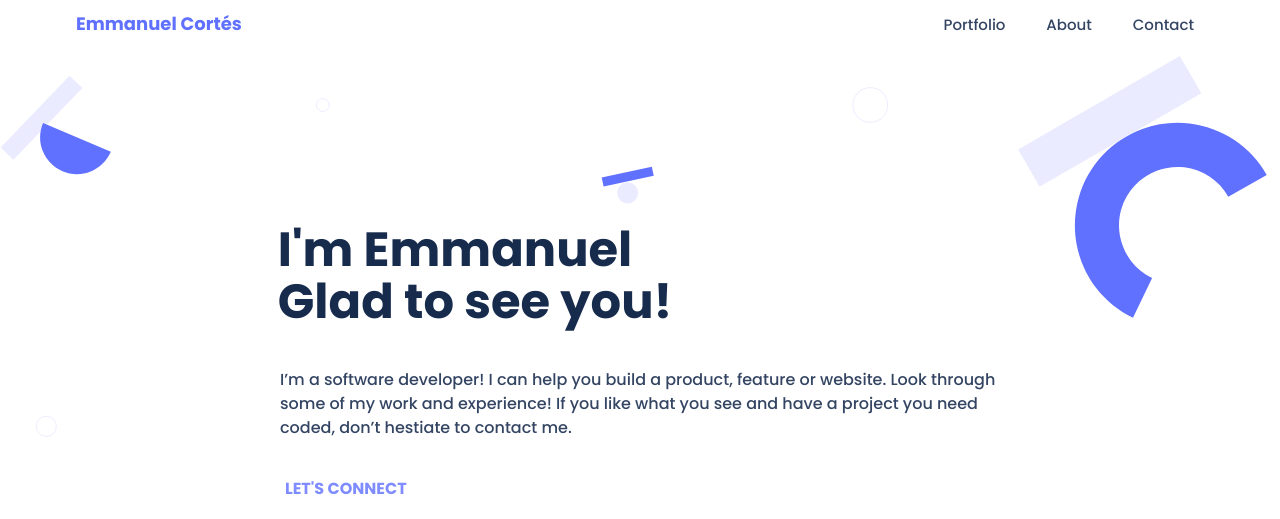
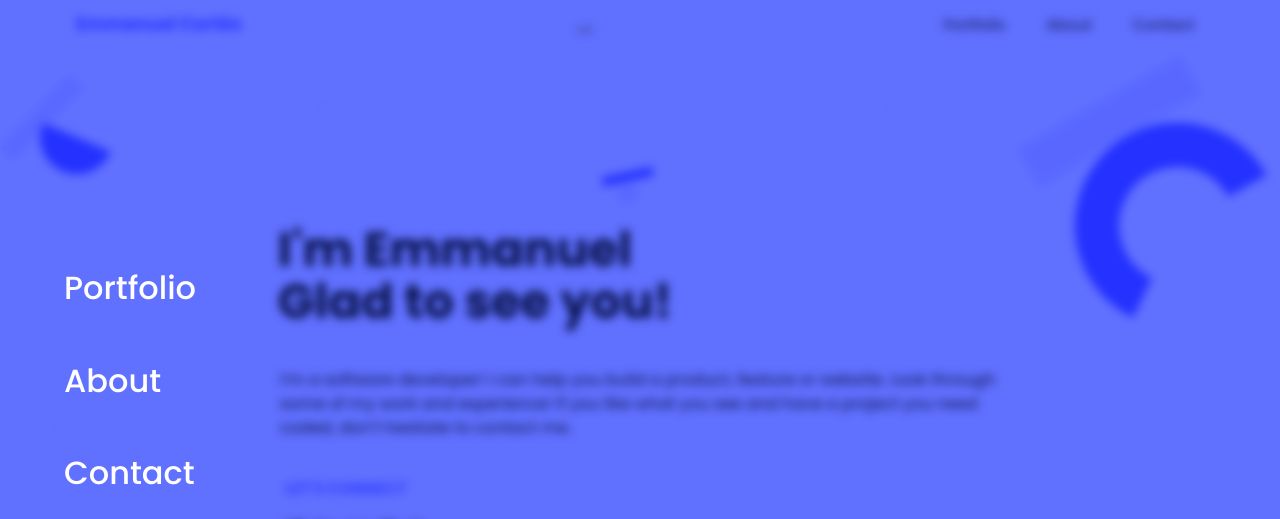
Before and after one commit to emmanuelcortes2/1stweb, a website: page index.html in a window 1280 px wide. Shown: the top 519 px of the page. Drawn offline with nearby package versions, Linux system fonts and the light colour scheme.

Commit message:
add drop-down-menu-styling

```diff
--- a/index.html
+++ b/index.html
@@ -13,10 +13,17 @@
     <body>
         <header class="wrapper">
             <a class="logo">Emmanuel Cortés</a>
-        <div>
+        <div class="dropdown">
+            <button class="drop-button" onclick="dropFunction()">
             <a class="menu-button">
                 <img src="menu.svg" width="20" alt="menu">
             </a>
+        </button>
+        <div class="drop-content">
+            <a href="#works-container">Portfolio</a>
+            <a href="#about-me">About</a>
+            <a href="#contact">Contact</a>
+        </div>
         </div>
             <ul class="menu-list">
                 <li><a href="#works-container">Portfolio</a></li>
--- a/style.css
+++ b/style.css
@@ -29,6 +29,39 @@ body {
   text-decoration: none;
   padding: 15px;
   color: #344563;
+}
+
+.drop-content {
+  display: block;
+  position: absolute;
+  left: 0px;
+  right: 0px;
+  top: 0px;
+  bottom: 0px;
+  background-color: #6070ff;
+  mix-blend-mode: multiply;
+  backdrop-filter: blur(5px);
+  padding-top: 17%;
+  padding-left: 5%;
+}
+
+.drop-content a {
+  display: flex;
+  flex-direction: column;
+  font-family: 'Poppins', sans-serif;
+  font-style: normal;
+  font-weight: 500;
+  font-size: 32px;
+  line-height: 44px;
+  color: #fff;
+  text-decoration: none;
+  margin-top: 4%;
+  /*
+  height: 24px;
+  left: 0px;
+  right: 68px;
+  top: calc(50%-24px/2);
+  */
 }
 
 @media screen and (min-width: 600px) {
```
